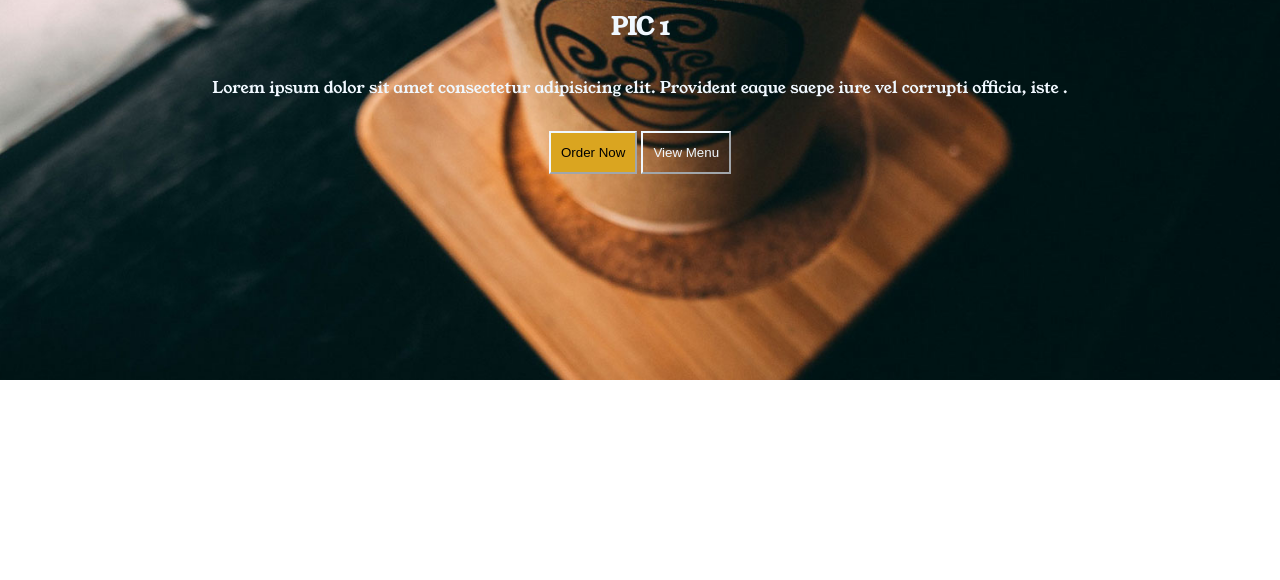
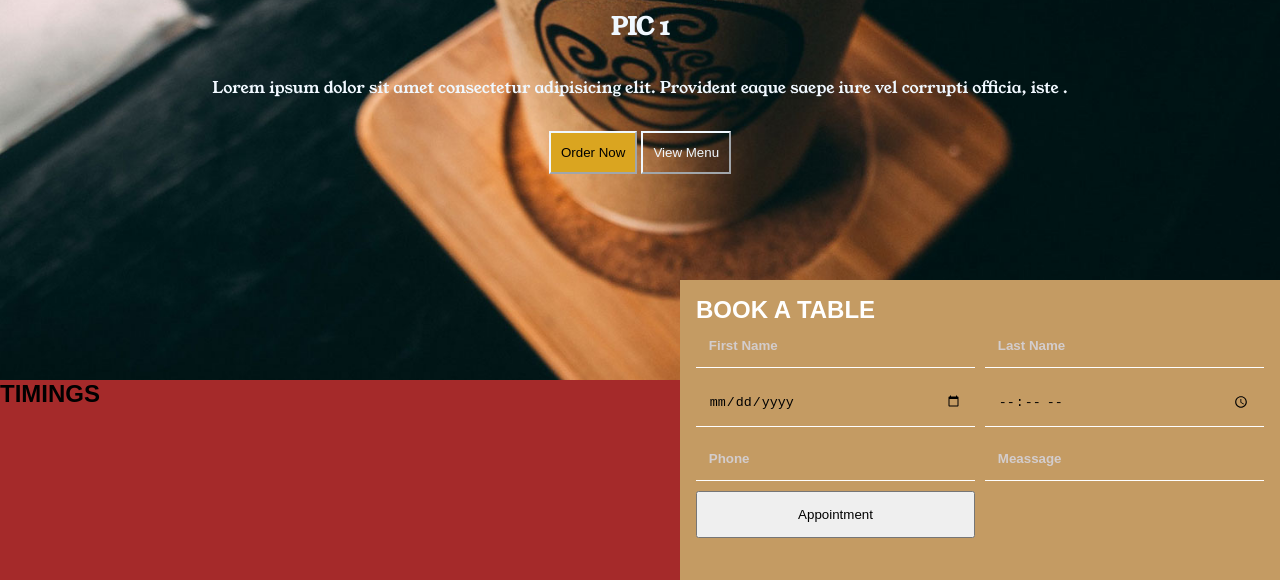
Before and after one commit to nerdyRK/coffee, a plain HTML site: page index.html in a window 1280 px wide. Shown: the part 420-1000 px from the top of the page. Before the commit the page ends 822 px from the top, so only its background shows below. Drawn offline with Linux system fonts and the light colour scheme.

Commit message:
added book a table card

```diff
--- a/index.html
+++ b/index.html
@@ -40,6 +40,31 @@
         </div>
     </section>
 </div>
+
+<section class="two">
+    <div class="timings">
+        <h1>TIMINGS</h1>
+    </div>
+    <div class="card">
+        <h2>BOOK A TABLE</h2>
+        <form>
+
+            <input placeholder="First Name" id="fname" type="text">
+
+            <input placeholder="Last Name" id="lname" type="text">
+
+            <input placeholder="Date" id="Date" type="date">
+
+            <input placeholder="Time" id="time" type="time">
+
+            <input placeholder="Phone" id="phone" type="tel">
+            <input placeholder="Meassage" id="message" type="text">
+            <button class="appointment">Appointment</button>
+
+        </form>
+    </div>
+</section>
+
 <script src="main.js"></script>
 </body>
 </html>
--- a/main.css
+++ b/main.css
@@ -177,3 +177,58 @@ background: transparent;
     color: black;
     background-color: orange;
 }
+
+.two{
+    font-family: arial;
+    width: 100%;
+    height: 200px;
+    background-color: brown;
+    display: flex;
+    justify-content: space-between;
+    position: relative;
+}
+
+.card{
+    background: rgb(196 155 99);
+    color: white;
+    padding: 1rem;
+    height: 300px;
+    width: clamp(300px,600px,60vw);
+    position: absolute;
+    bottom: 0;
+    /* text-align: center; */
+    right: 0;
+}
+
+.card form{
+    height: 80%;
+    display: grid;
+    grid-template-columns: repeat(2, 1fr);
+    gap: 10px;
+    /* justify-content: space-between; */
+}
+#Date, #time, #phone {
+      grid-column: span 1; /* Spanning 1 column for date, time, and phone */
+    }
+.card input{
+    padding: 0.8rem;
+    outline: none;
+    border: 0;
+    background: transparent;
+    border-bottom: 1px solid white;
+}
+
+
+.card input::placeholder{
+    color: rgb(211, 205, 205);
+    font-weight: bold;
+}
+
+#Date::target-text{
+   display: none;
+   visibility: hidden;
+}
+
+.card button{
+    padding: 0.8rem;
+}
```
